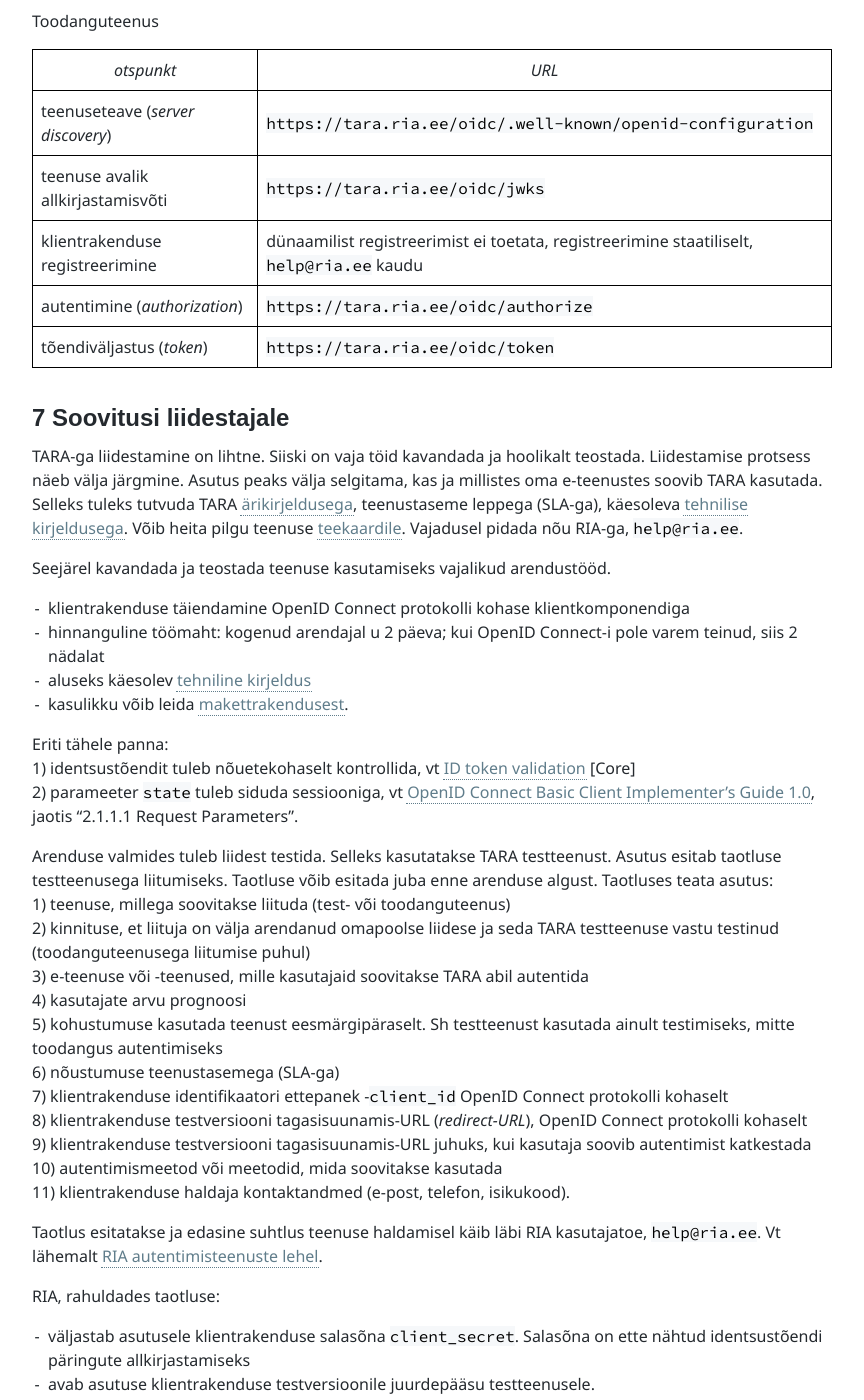
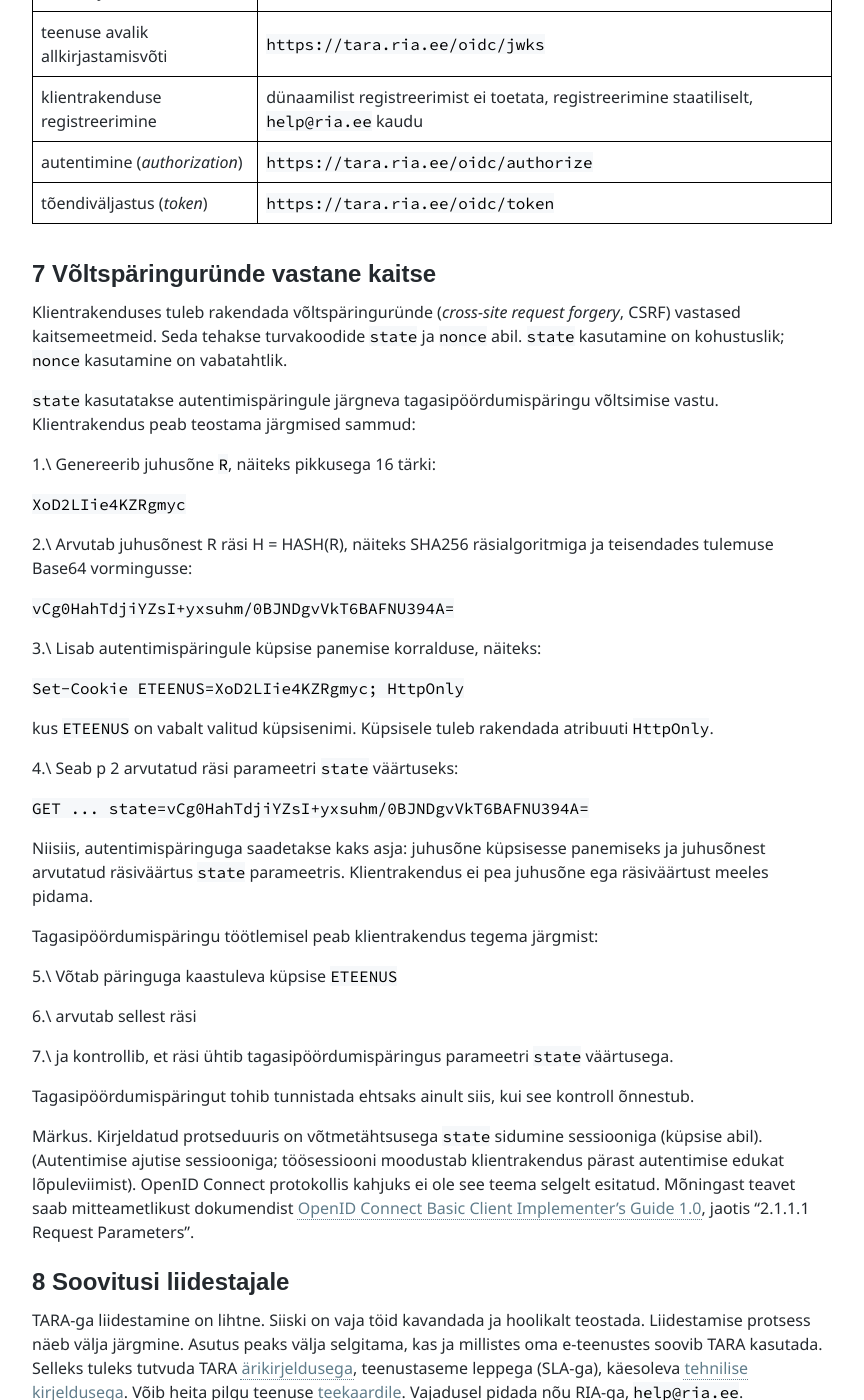
Before and after one commit to e-gov/TARA-Doku, a Jekyll site: the page built from TehnilineKirjeldus.md, in a window 1280 px wide and 1400 px high, scrolled down 13229 px. Shown: the whole window, without its empty margins (0-864 px from the left). Built offline with Jekyll 4.4.1, drawn with Linux system fonts in a browser that asks for light colours; some of the changed text lies outside the part shown.

Commit message:
Võltspäringuründe vastane kaitse detailselt kirjeldatud

```diff
--- a/TehnilineKirjeldus.md
+++ b/TehnilineKirjeldus.md
@@ -107,7 +107,7 @@ Autentimispäringu elemendid:
 | protokoll, host ja tee (_path_) | jah | `https://tara.ria.ee/oidc/authorize` | `/authorize` on TARA-teenuse OpenID Connect-kohane autentimisotspunkt (termin 'autoriseerimine' pärineb alusprotokollist OAuth 2.0). |
 | `redirect_uri` | jah | `redirect_uri=https%3A%2F%2F` `eteenus.asutus.ee%2Ftagasi` | tagasipöördumis-URL. Tagasipöördumis-URL-i valib asutus ise. Tagasipöördumis-URL võib sisaldada _query_-osa. Tärgile `?` järgnevas osas omakorda `?` kasutamine ei ole lubatud. Vajadusel kasutada [URLi kodeerimist](https://en.wikipedia.org/wiki/Percent-encoding). |
 | `scope` | jah | `scope=openid` | autentimise skoop. Kohustuslik on väärtus `openid`; <br><br>ülepiirilise autentimise korral on võimalik lisada täpsustavaid lisaväärtusi täiendavate isikuandmete pärimiseks. Lisaväärtused tuleb eraldada tühikuga. Tühikud esitada kasutades URL kodeeringut ([RFC 3986](https://www.ietf.org/rfc/rfc3986.txt)). |
-| `state` | jah | `state=hkMVY7vjuN7xyLl5` | turvakood. Klientrakenduse serveripool peab genereerima ja päringus esitama turvakoodi. Turvakood on igas päringus erinev, sobiva pikkusega - nt 16 sümbolit - juhusõne, mis aitab tagada, et erinevate kasutajate autentimised ei lähe sassi ja ründaja ei saa protsessi vahele sekkuda. Turvakood peegeldatakse vastuses tagasi; klientrakendus peab kontrollima, et saab vastuses sama turvakoodi, mille saatis päringus.  |
+| `state` | jah | `state=hkMVY7vjuN7xyLl5` | võltspäringuründe (_cross-site request forgery_, CSRF) vastane turvakood. `state` moodustamise ja kontrollimise kohta vt lähemalt jaotis "Võltspäringuründe vastane kaitse". |
 | `response_type` | jah | `response_type=code` | määrab autentimise tulemuse serverile edastamise viisi. Toetatud on volituskoodi viis (OpenID Connect protokolli _authorization flow_), selle tähiseks on väärtus `code`. |
 | `client_id` | jah | `client_id=58e7...` | rakenduse identifikaator. Rakenduse identifikaatori annab RIA asutusele klientrakenduse registreerimisel autentimisteenuse kasutajaks. |
 | `locale` | ei | `locale=et` | kasutajaliidese keele valik. Toetatakse keeli `et`, `en`, `ru`. Vaikimisi on kasutajaliides eesti keeles. Kasutaja saab keelt ise valida. |
@@ -144,7 +144,7 @@ Tagasisuunamispäringu elemendid:
 | URL-i element          | näide                       |  selgitus     |
 | protokoll, host ja tee (_path_) | `https://eteenus.asutus.ee/tagasi` | ühtib autentimispäringus saadetud `redirect_uri` väärtusega |
 | `code` | `code=71ed579...`  | volituskood (_authorization code_) on ühekordne “lubatäht” identsustõendi saamiseks |
-| `state`            | `state=OFfVLKu0kNbJ2EZk`     | turvakood. Autentimispäringus saadetud turvakood peegeldatakse tagasi |
+| `state`            | `state=OFfVLKu0kNbJ2EZk`     | võltspäringuründe vastane turvakood. Autentimispäringus saadetud turvakood peegeldatakse tagasi. `state` moodustamise ja kontrollimise kohta vt lähemalt jaotis "Võltspäringuründe vastane kaitse". |
 
 Kasutaja võib e-teenusesse tagasi pöörduda ka ilma autentimismeetodit valimata ja autentimist läbi tegemata (link "Tagasi teenusepakkuja juurde"). See võimalus on mõeldud juhuks, kui kasutaja vajutas klientrakenduses "Logi sisse", kuid tegelikult ei soovi sisse logida. Teenusega liitumise taotluses peab asutus RIA-le teada andma URL-i, kuhu kasutaja "Tagasi teenuspakkuja juurde" vajutamisel suunatakse. NB! OpenID Connect protokolli kohane tagasisuunamis-URL ja siin nimetatud URL on erineva tähendusega.
 
@@ -331,7 +331,45 @@ Toodanguteenus
 | autentimine (_authorization_) | `https://tara.ria.ee/oidc/authorize` |
 | tõendiväljastus (_token_) | `https://tara.ria.ee/oidc/token` |
 
-## 7 Soovitusi liidestajale
+## 7 Võltspäringuründe vastane kaitse
+
+Klientrakenduses tuleb rakendada võltspäringuründe (_cross-site request forgery_, CSRF) vastased kaitsemeetmeid. Seda tehakse turvakoodide `state` ja `nonce` abil. `state` kasutamine on kohustuslik; `nonce` kasutamine on vabatahtlik.
+
+`state` kasutatakse autentimispäringule järgneva tagasipöördumispäringu võltsimise vastu. Klientrakendus peab teostama järgmised sammud:
+
+1.\ Genereerib juhusõne `R`, näiteks pikkusega 16 tärki:
+
+`XoD2LIie4KZRgmyc`
+
+2.\ Arvutab juhusõnest R räsi H = HASH(R), näiteks SHA256 räsialgoritmiga ja teisendades tulemuse Base64 vormingusse:
+
+`vCg0HahTdjiYZsI+yxsuhm/0BJNDgvVkT6BAFNU394A=`
+
+3.\ Lisab autentimispäringule küpsise panemise korralduse, näiteks:
+
+`Set-Cookie ETEENUS=XoD2LIie4KZRgmyc; HttpOnly`
+
+kus `ETEENUS` on vabalt valitud küpsisenimi. Küpsisele tuleb rakendada atribuuti `HttpOnly`.
+
+4.\ Seab p 2 arvutatud räsi parameetri `state` väärtuseks:
+
+`GET ... state=vCg0HahTdjiYZsI+yxsuhm/0BJNDgvVkT6BAFNU394A=`
+
+Niisiis, autentimispäringuga saadetakse kaks asja: juhusõne küpsisesse panemiseks ja juhusõnest arvutatud räsiväärtus `state` parameetris. Klientrakendus ei pea juhusõne ega räsiväärtust meeles pidama.
+
+Tagasipöördumispäringu töötlemisel peab klientrakendus tegema järgmist:
+
+5.\ Võtab päringuga kaastuleva küpsise `ETEENUS`
+
+6.\ arvutab sellest räsi
+
+7.\ ja kontrollib, et räsi ühtib tagasipöördumispäringus parameetri `state` väärtusega.
+
+Tagasipöördumispäringut tohib tunnistada ehtsaks ainult siis, kui see kontroll õnnestub.
+
+Märkus. Kirjeldatud protseduuris on võtmetähtsusega `state` sidumine sessiooniga (küpsise abil). (Autentimise ajutise sessiooniga; töösessiooni moodustab klientrakendus pärast autentimise edukat lõpuleviimist). OpenID Connect protokollis kahjuks ei ole see teema selgelt esitatud. Mõningast teavet saab mitteametlikust dokumendist [OpenID Connect Basic Client Implementer's Guide 1.0](https://openid.net/specs/openid-connect-basic-1_0.html), jaotis "2.1.1.1 Request Parameters".
+
+## 8 Soovitusi liidestajale
 
 TARA-ga liidestamine on lihtne. Siiski on vaja töid kavandada ja hoolikalt teostada. Liidestamise protsess näeb välja järgmine. Asutus peaks välja selgitama, kas ja millistes oma e-teenustes soovib TARA kasutada. Selleks tuleks tutvuda TARA [ärikirjeldusega](Arikirjeldus), teenustaseme leppega (SLA-ga), käesoleva [tehnilise kirjeldusega](TehnilineKirjeldus). Võib heita pilgu teenuse [teekaardile](https://e-gov.github.io/TARA-Doku/#teekaart). Vajadusel pidada nõu RIA-ga, `help@ria.ee`.
 
@@ -343,7 +381,6 @@ Seejärel kavandada ja teostada teenuse kasutamiseks vajalikud arendustööd.
 
 Eriti tähele panna:<br>
 1) identsustõendit tuleb nõuetekohaselt kontrollida, vt [ID token validation](http://openid.net/specs/openid-connect-core-1_0.html#ImplicitIDTValidation) [Core]<br>
-2) parameeter `state` tuleb siduda sessiooniga, vt [OpenID Connect Basic Client Implementer's Guide 1.0](https://openid.net/specs/openid-connect-basic-1_0.html), jaotis "2.1.1.1 Request Parameters".
 
 Arenduse valmides tuleb liidest testida. Selleks kasutatakse TARA testteenust. Asutus esitab taotluse testteenusega liitumiseks. Taotluse võib esitada juba enne arenduse algust. Taotluses teata asutus:<br>
 1) teenuse, millega soovitakse liituda (test- või toodanguteenus)<br>
@@ -370,11 +407,11 @@ Liitumine TARA toodanguteenusega. Eduka testimise järel asutus esitab taotluse
 
 RIA, rahuldades taotluse, väljastab asutusele klientrakenduse toodanguversiooni salasõna `client_secret` ja avab asutuse klientrakenduse toodanguversioonile juurdepääsu toodanguteenusele.
 
-
 ## Muutelugu
 
 | Versioon, kuupäev | Muudatus |
 |-----------------|--------------|
+| 0.5, 16.04.2018   | Translitereerimise täpsustused; võltspäringu vastane kaitse üksikasjalikumalt kirjeldatud |
 | 0.4, 30.01.2018   | Translitereerimise täiendused piiriülese autentimise korral (eIDAS) |
 | 0.3, 30.01.2018   | Lisatud piiriülene autentimine (eIDAS) |
 | 0.2, 28.11.2017   | Lisatud ID-kaardiga autentimine |
```
